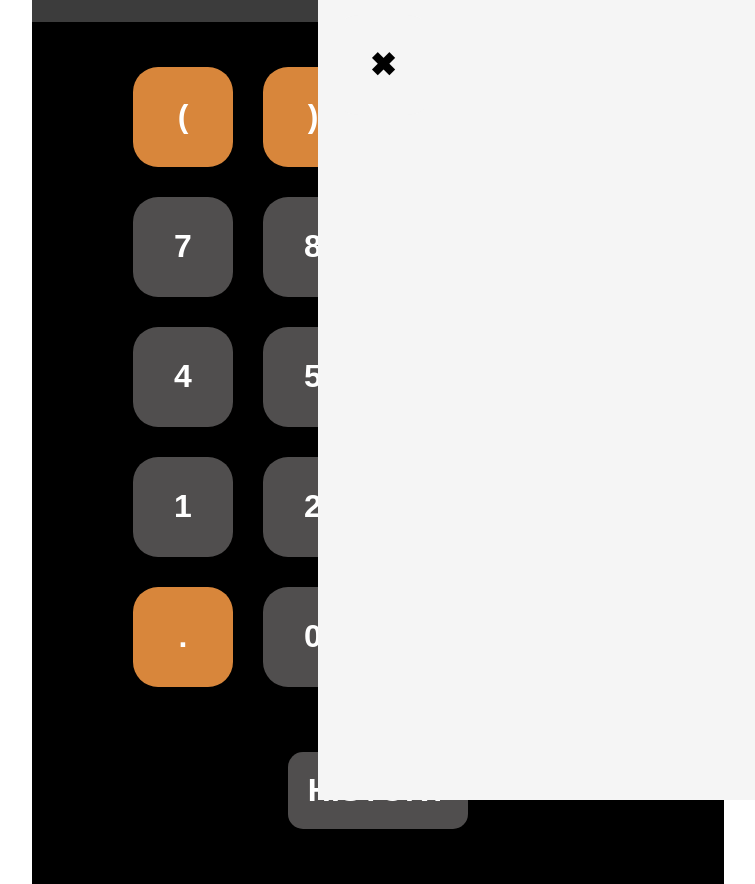
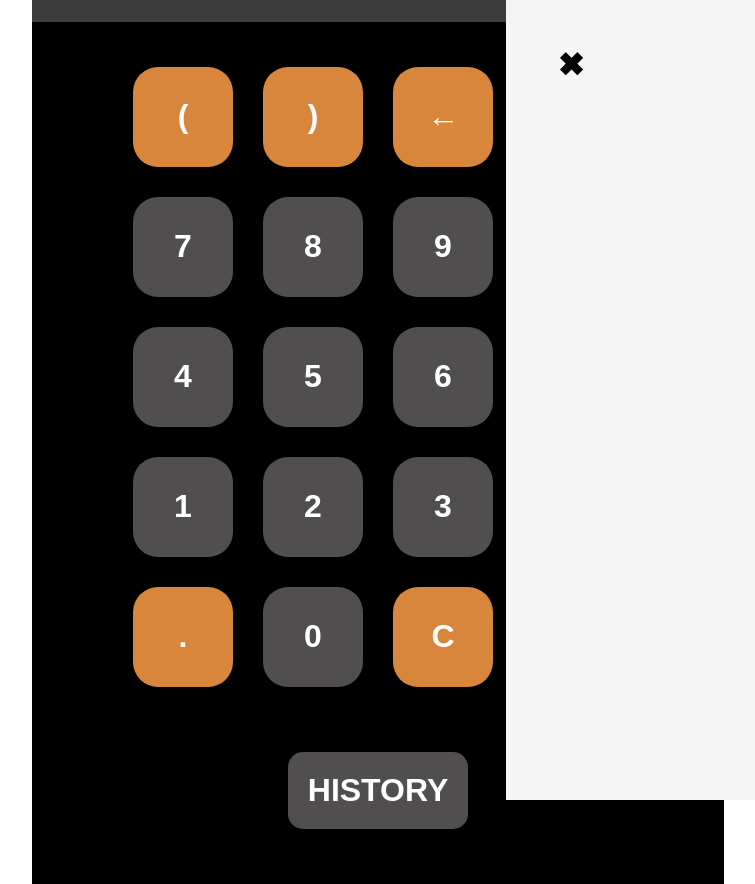
Before and after one commit to adityajunwal/Calculator, a plain HTML site: page index.html in a window 1280 px wide. Both pictures are taken after a click on the button "HISTORY". Shown: the whole page, without its empty margins (262-1017 px from the left). Drawn offline with Linux system fonts and the light colour scheme.

Commit message:
Update style.css

```diff
--- a/style.css
+++ b/style.css
@@ -83,7 +83,7 @@ button:active {
     display: none;
     z-index: 1;
     height: 100%;
-    width: 700px;
+    width: 40%;
 }
 
 #cross {
```
